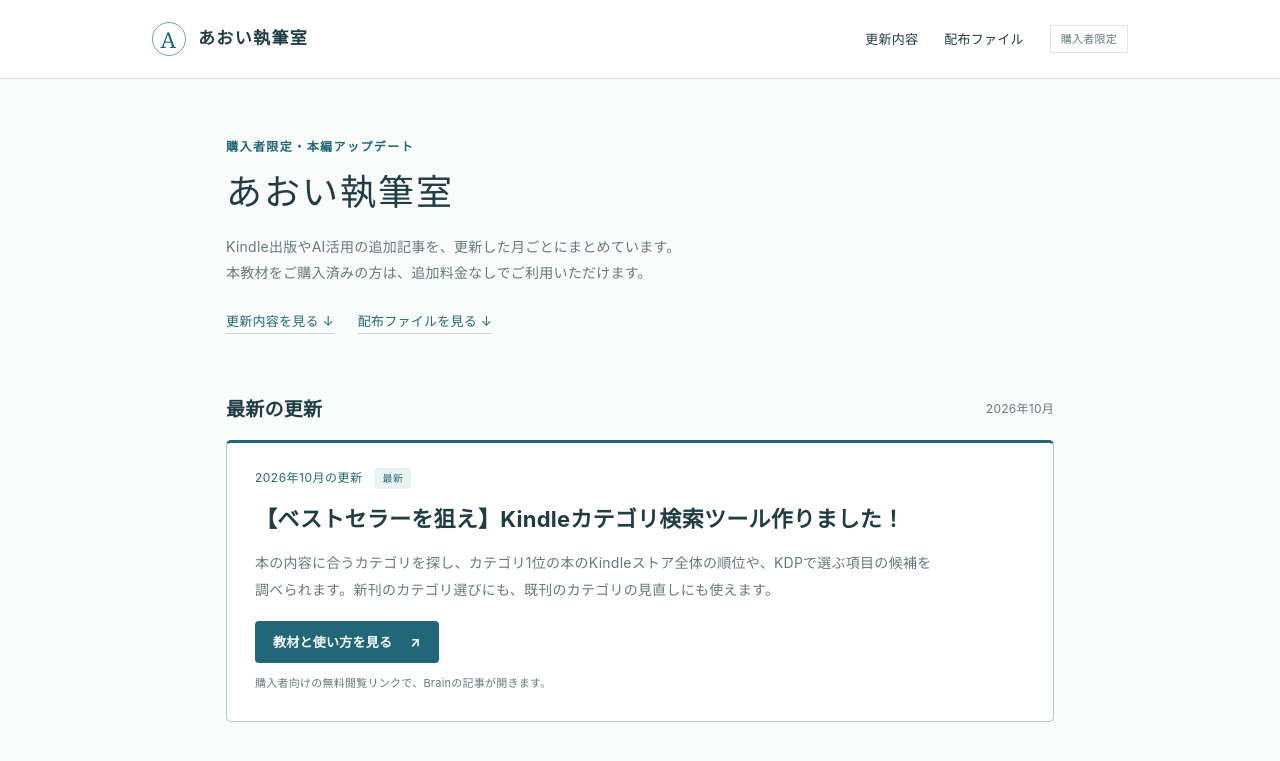
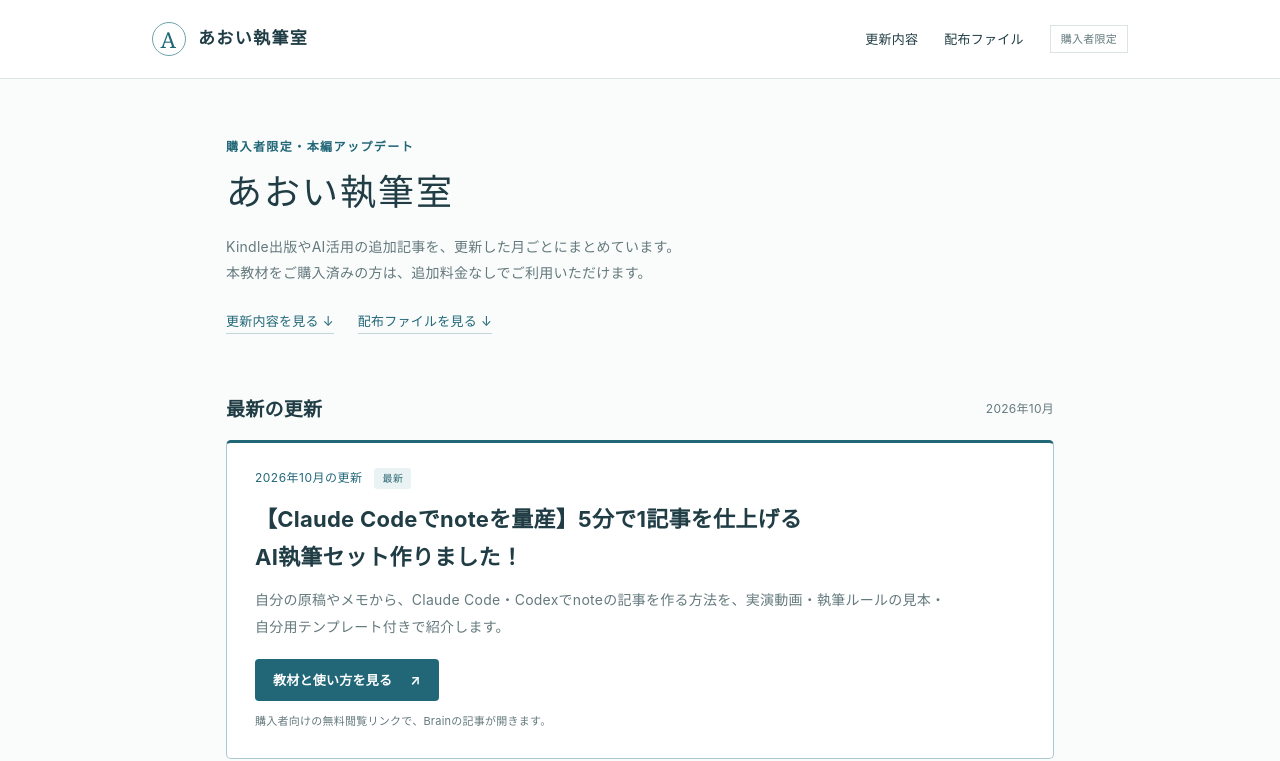
Before and after one commit to aoi-kurochan/aoi-writing-room, a Next.js app: page / in a window 1280 px wide. Shown: the top 761 px of the page. Built offline with nearby package versions, Linux system fonts and the light colour scheme.

Commit message:
Add note writing set update for existing buyers

```diff
--- a/app/_data/content.ts
+++ b/app/_data/content.ts
@@ -144,6 +144,21 @@ export const articles = [
     status: "現在も使用中",
   },
   kindleCategoryUpdate,
+  {
+    number: "07",
+    slug: "note-writing-set",
+    href: "https://brain-market.com/u/pokopen8866/a/bxcjMwcjMgoTZsNWa0JXY?free_pass=DlU7FpkbHjmNb7dNfUko2w",
+    title: "【Claude Codeでnoteを量産】5分で1記事を仕上げるAI執筆セット作りました！",
+    summary: "自分の原稿やメモから、Claude Code・Codexでnoteの記事を作る方法を、実演動画・執筆ルールの見本・自分用テンプレート付きで紹介します。",
+    originLabel: "本教材の購入者は追加料金なし",
+    primaryCategory: "出版後に育てる",
+    categoryId: "grow",
+    tags: ["本文を書く"],
+    chapters: "第10章",
+    verified: "2026年10月",
+    environment: "Claude CodeまたはCodex",
+    status: "購入者向け無料閲覧リンクで提供",
+  },
 ] as const;
 
 export const downloads = [
--- a/app/_data/monthly-updates.ts
+++ b/app/_data/monthly-updates.ts
@@ -8,6 +8,7 @@ export const articleMonths: Record<string, string> = {
   "writing-to-youtube": "2026-09",
   "ai-prompts": "2026-09",
   "kindle-category-tool": "2026-10",
+  "note-writing-set": "2026-10",
 };
 export const articleResources: Record<string, readonly string[]> = {
   "longform-with-codex": ["01", "02", "03", "04", "05", "06", "07"],
```
